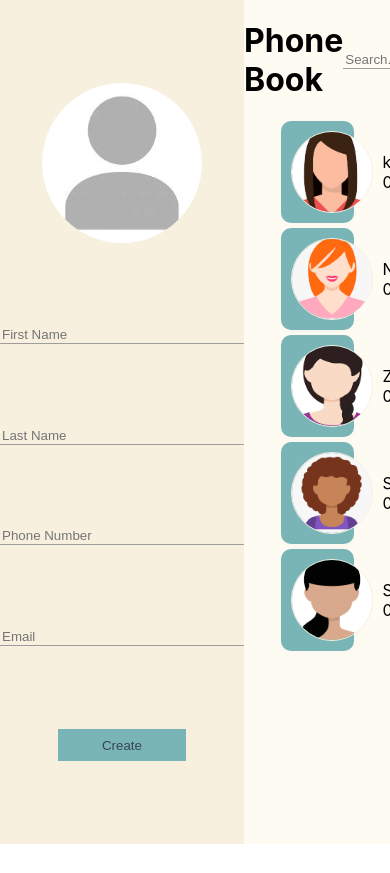
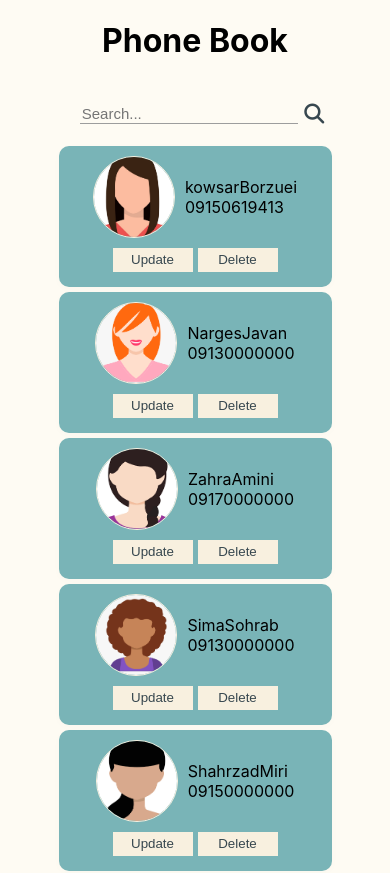
Before and after one commit to kowsarborzouei/min-project-phonebook, a React (Create React App) app: page / in a window 390 px wide. Shown: the top 873 px of the page. Before the commit the page ends 844 px from the top, so only its background shows below. Built offline with nearby package versions, Linux system fonts and the light colour scheme.

Commit message:
3th commit

```diff
--- a/src/App.css
+++ b/src/App.css
@@ -16,8 +16,9 @@ input{
     background: transparent;
     outline: none;
     border: 0;
-    width: 15rem;
+    width: 14rem;
     border-bottom: 1px solid #9D9D9D;
+    font-size: 15px;
 }
 .output{
     grid-area: output;
@@ -29,6 +30,7 @@ input{
     display: flex;
     flex-direction: column;
     align-items: stretch;
+
 }
 img{
     border-radius: 100%;
@@ -61,12 +63,35 @@ img{
     border: 0;
     color:#37474F ;
     background: #79B4B7;
+    cursor: pointer;
 }
 button{
     width: 5rem;
     height: 1.5rem;
     border: 0;
+    background: #F8F0DF;
+    color: #37474F;
+    cursor: pointer;
 }
 button:first-child{
     margin-bottom: 5px;
 }
+@media screen and (max-width: 426px){
+    .App{
+        grid-template:1fr 1fr/auto;
+        grid-template-areas:"output"
+                             "input";
+    }
+    .button--du{
+        flex-direction: row;
+        margin-top: 10px;
+    }
+    button:first-child{
+        margin-right: 5px;
+    }
+    .titleSearch{
+
+        flex-direction: column;
+        align-items: center;
+    }
+}
--- a/src/App.js
+++ b/src/App.js
@@ -107,7 +107,7 @@ function App() {
                 </div>
 
                 {usersList.filter(item=>item.firstName.toLowerCase().includes(filter.toLowerCase())).map((item )=> (
-                    <Card key={item.id} onClick={()=>setUser(item)}>
+                    <Card key={item.id} >
                         <div className={'img--input'}>
                             <img className={"img--card"} src={item.img}/>
                             <div>
--- a/src/components/Card/Card.js
+++ b/src/components/Card/Card.js
@@ -3,7 +3,7 @@ import classes from '../Card/Card.module.css'
 
 const Card=(props)=>{
     return(
-        <div onClick={props.onClick} className={`${classes.Card} `}>{props.children} </div>
+        <div className={`${classes.Card} `}>{props.children} </div>
     )
 }
 export default Card
--- a/src/components/Card/Card.module.css
+++ b/src/components/Card/Card.module.css
@@ -1,13 +1,30 @@
 
-.Card{
+    .Card {
         background: #79B4B7;
-    box-shadow: 0 2px 8px rgba(0,0,0,0.02);
+        box-shadow: 0 2px 8px rgba(0, 0, 0, 0.02);
         border-radius: 10px;
-    width: 50%;
+        width: 60%;
         margin: auto auto 5px auto;
         padding: 10px;
         box-sizing: border-box;
         display: flex;
         flex-direction: row;
         justify-content: space-between;
-    align-items: center;}
+        align-items: center;
+    }
+
+
+
+@media screen and (max-width: 426px) {
+    .Card {
+
+        width: 70%;
+        margin: auto auto 5px auto;
+        padding: 10px;
+        box-sizing: border-box;
+        display: flex;
+        flex-direction: column;
+        justify-content: space-between;
+        align-items: center;
+    }
+}
--- a/src/components/search/Search.module.css
+++ b/src/components/search/Search.module.css
@@ -4,6 +4,7 @@
 .button{
     background: transparent;
     border: 0;
+    width: 10px;
 }
 .form{
     display: flex;
@@ -18,3 +19,8 @@ i{
     cursor: pointer;
     font-size: 20px;
 }
+@media screen and (max-width: 426px){
+    .inputSearch{
+        width:55vw;
+    }
+}
```
Lines whose indentation alone changed are shown as unchanged.
